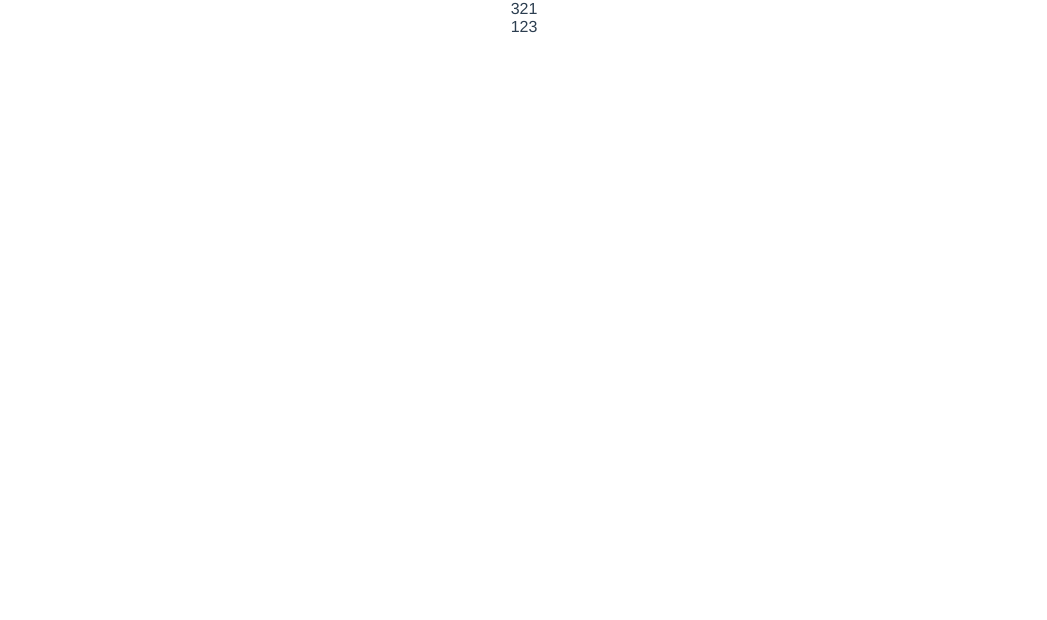
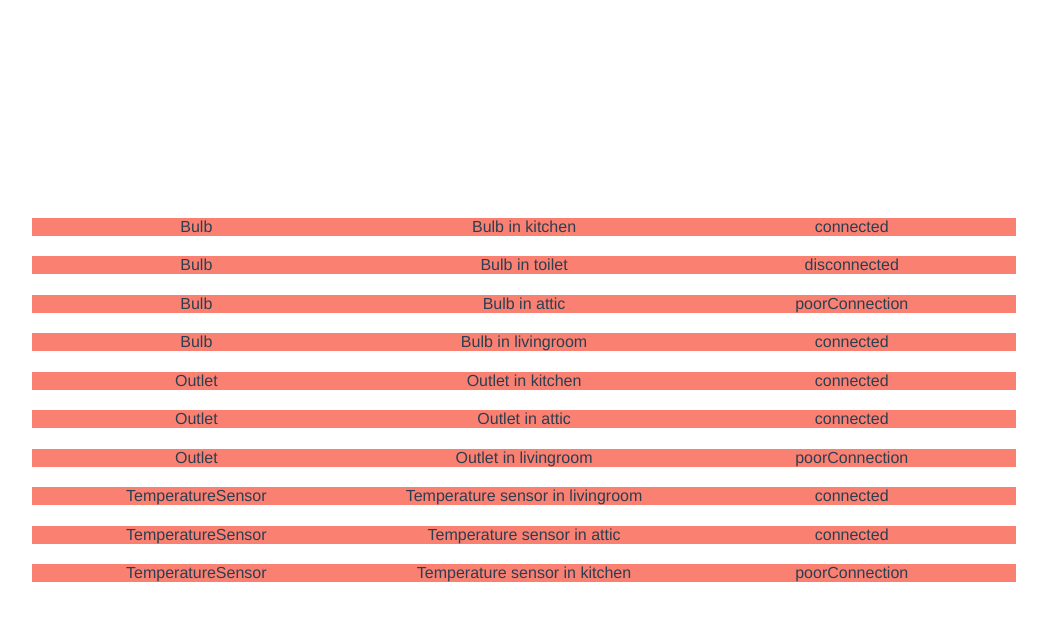
Before and after one commit to ArturFracek/smart-house, a Vue app: page / in a window 1280 px wide. Shown: the top 620 px of the page, without its empty margins (116-1163 px from the left). Built offline with nearby package versions, Linux system fonts and the light colour scheme.

Commit message:
new path for modal added and some styles

```diff
--- a/src/api/mocks.js
+++ b/src/api/mocks.js
@@ -1,5 +1,5 @@
-function uuid () {
-  return Math.random()
+function uuid() {
+  return Math.random() * 1000;
 }
 
 export default [
@@ -48,7 +48,7 @@ export default [
     name: "Outlet in kitchen",
     connectionState: "connected",
     isTurnedOn: true,
-    powerConsuption: 30
+    powerConsuption: 30,
   },
   {
     id: uuid(),
@@ -56,15 +56,15 @@ export default [
     name: "Outlet in attic",
     connectionState: "connected",
     isTurnedOn: false,
-    powerConsuption: 28
+    powerConsuption: 28,
   },
   {
-    id: "4",
+    id: uuid(),
     type: "outlet",
     name: "Outlet in livingroom",
     connectionState: "poorConnection",
     isTurnedOn: true,
-    powerConsuption: 25
+    powerConsuption: 25,
   },
   //temperature sensors
   {
@@ -72,20 +72,20 @@ export default [
     type: "temperatureSensor",
     name: "Temperature sensor in livingroom",
     connectionState: "connected",
-    temperature: 22
+    temperature: 22,
   },
   {
     id: uuid(),
     type: "temperatureSensor",
     name: "Temperature sensor in attic",
     connectionState: "connected",
-    temperature: 25
+    temperature: 25,
   },
   {
     id: uuid(),
     type: "temperatureSensor",
     name: "Temperature sensor in kitchen",
     connectionState: "poorConnection",
-    temperature: 150
+    temperature: 150,
   },
-]
+];
--- a/src/components/Device.vue
+++ b/src/components/Device.vue
@@ -1,12 +1,35 @@
 <template>
-  <div class="device">123</div>
+  <div class="device">
+    <div class="device__property">{{ capitalizeFirstLetter(device.type) }}</div>
+    <div class="device__property">{{ device.name }}</div>
+    <div class="device__property">{{ device.connectionState }}</div>
+  </div>
 </template>
 
-<script>
-
+<script lang="ts">
 export default {
-
+  props: {
+    device: {
+      type: Object,
+      required: false,
+    },
+  },
+  methods: {
+    capitalizeFirstLetter(string: string): string {
+      return string.charAt(0).toUpperCase() + string.slice(1);
+    },
+  },
 };
 </script>
 
-<style></style>
+<style scoped>
+.device {
+  display: grid;
+  grid-template-columns: 1fr 1fr 1fr;
+  background-color: sandybrown;
+  margin: 2%;
+}
+.device__property {
+  background-color: salmon;
+}
+</style>
--- a/src/router/index.ts
+++ b/src/router/index.ts
@@ -8,16 +8,13 @@ const routes: Array<RouteConfig> = [
     path: "/",
     name: "Main",
     component: () =>
-      import(/* webpackChunkName: "about" */ "../views/Main.vue"),
+      import(/* webpackChunkName: "Main" */ "../views/Main.vue"),
   },
   {
-    path: "/about",
-    name: "About",
-    // route level code-splitting
-    // this generates a separate chunk (about.[hash].js) for this route
-    // which is lazy-loaded when the route is visited.
+    path: "devices/:deviceId",
+    name: "deviceDetails",
     component: () =>
-      import(/* webpackChunkName: "about" */ "../views/About.vue"),
+      import(/* webpackChunkName: "deviceDetails" */ "../views/Main.vue"),
   },
 ];
 
--- a/src/views/Main.vue
+++ b/src/views/Main.vue
@@ -1,7 +1,12 @@
 <template>
   <div class="mainView">
-    321
-    <Device />
+    <div class="mainView__devicesContainer">
+      <Device
+        v-for="(device, index) in devices"
+        :key="index"
+        :device="device"
+      />
+    </div>
   </div>
 </template>
 
@@ -29,5 +34,11 @@ export default {
 <style scoped>
 .mainView {
   height: 100vh;
+  display: grid;
+  align-items: center;
+  justify-content: center;
+}
+.mainView__devicesContainer {
+width: 80vw;
 }
 </style>
```
Also changed, not shown: src/components/DeviceDetails.vue (added, +15 -0 lines).
